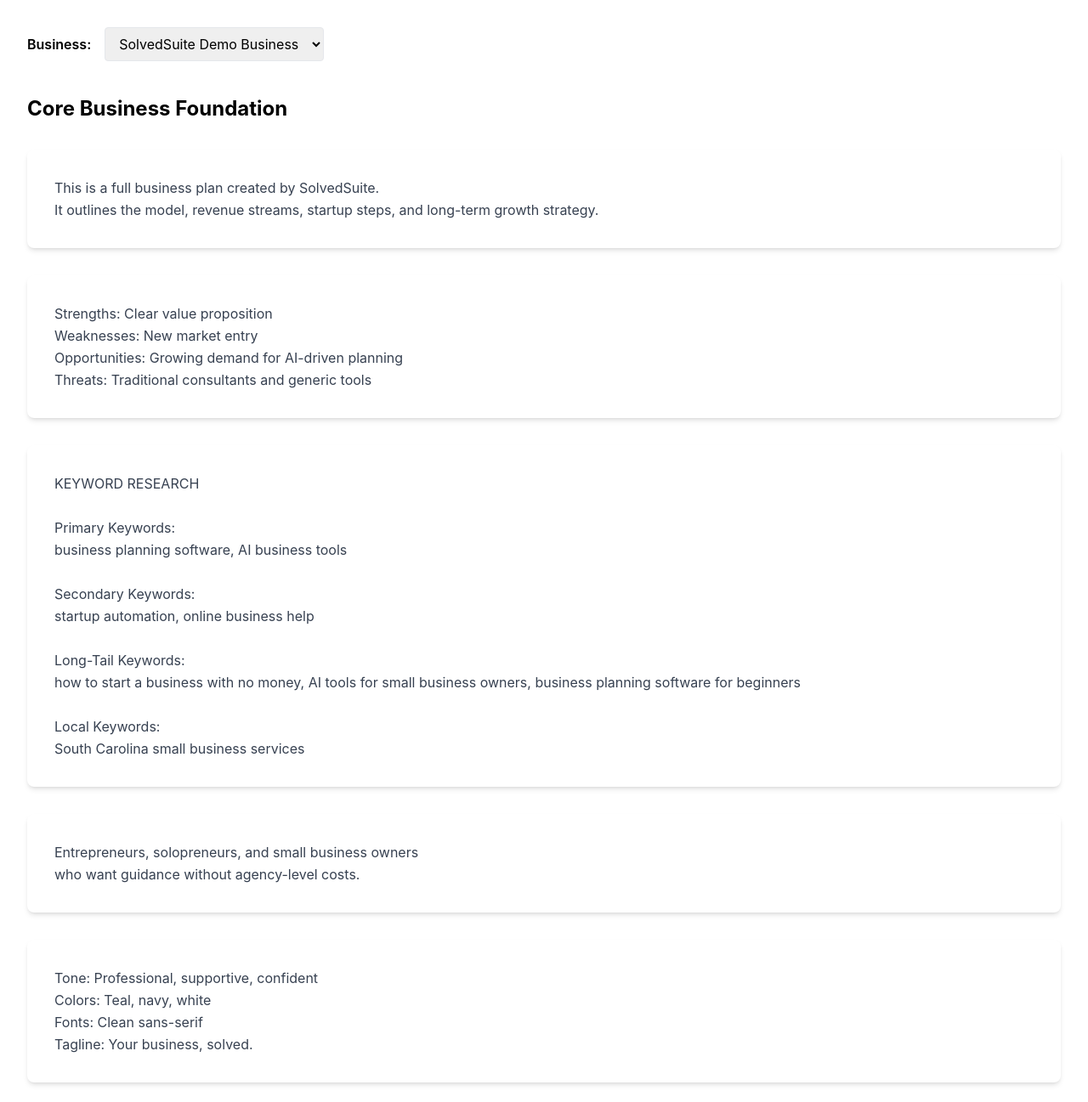
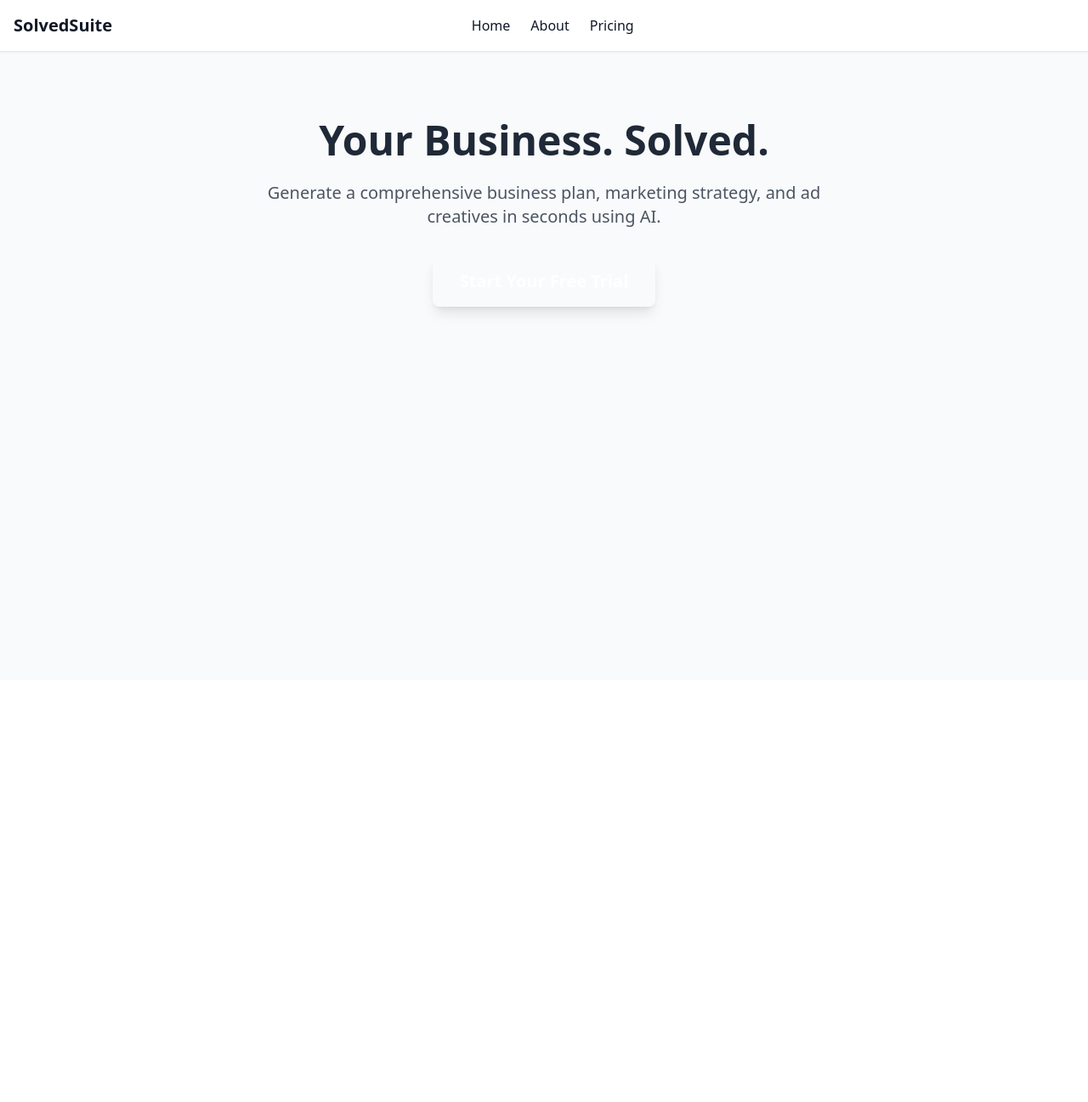
Before and after one commit to TheDigitalMimi/SS-team, a React (Vite) app: page / in a window 1280 px wide. Shown: the top 1297 px of the page at 85% size. After the commit the page ends 800 px from the top, so only its background shows below. Built offline with nearby package versions, Linux system fonts and the light colour scheme.

Commit message:
Add routing and navigation components to App

```diff
--- a/src/App.jsx
+++ b/src/App.jsx
@@ -1,96 +1,118 @@
 import { useState } from "react";
+import { BrowserRouter, Routes, Route, Link, Outlet } from "react-router-dom";
 import ResultsPage from "./components/results/ResultsPage";
 
+// --- 1. Navigation Menu Component ---
+function Navbar() {
+  return (
+    <nav className="p-4 border-b flex justify-between items-center bg-white shadow-sm">
+      <div className="font-bold text-xl text-teal-700">SolvedSuite</div>
+      <div className="hidden md:flex space-x-6">
+        <Link to="/" className="hover:text-teal-600 font-medium">Home</Link>
+        <Link to="/about" className="hover:text-teal-600 font-medium">About</Link>
+        <Link to="/pricing" className="hover:text-teal-600 font-medium">Pricing</Link>
+      </div>
+      <div>
+        <Link
+          to="/start"
+          className="bg-teal-600 text-white px-4 py-2 rounded-md hover:bg-teal-700 font-semibold transition"
+        >
+          Try Free
+        </Link>
+      </div>
+    </nav>
+  );
+}
+
+// --- 2. Page Layout (Adds Navbar to every page) ---
+function Layout() {
+  return (
+    <div className="min-h-screen bg-gray-50 text-gray-900 font-sans">
+      <Navbar />
+      <Outlet />
+    </div>
+  );
+}
+
+// --- 3. Public Pages ---
+function Home() {
+  return (
+    <div className="flex flex-col items-center justify-center py-20 px-4 text-center">
+      <h1 className="text-5xl font-extrabold mb-6 text-gray-800">Your Business. Solved.</h1>
+      <p className="text-xl text-gray-600 mb-8 max-w-2xl">
+        Generate a comprehensive business plan, marketing strategy, and ad creatives in seconds using AI.
+      </p>
+      <Link to="/start" className="bg-teal-600 text-white px-8 py-4 rounded-lg text-xl font-bold hover:bg-teal-700 shadow-lg transition">
+        Start Your Free Trial
+      </Link>
+    </div>
+  );
+}
+
+function About() {
+  return <div className="p-10 text-center text-2xl">About SolvedSuite</div>;
+}
+
+function Pricing() {
+  return <div className="p-10 text-center text-2xl">Pricing Plans</div>;
+}
+
+// --- 4. The "Try Free" Input Page ---
+function GeneratorStart() {
+  const [idea, setIdea] = useState("");
+
+  return (
+    <div className="max-w-2xl mx-auto mt-16 p-8 bg-white border border-gray-200 rounded-xl shadow-xl">
+      <h2 className="text-3xl font-bold mb-6 text-gray-800">Tell us about your idea</h2>
+      <div className="space-y-6">
+        <div>
+            <label className="block text-sm font-medium text-gray-700 mb-1">Your Name</label>
+            <input type="text" placeholder="e.g. Jane Doe" className="w-full p-3 border border-gray-300 rounded-lg focus:ring-2 focus:ring-teal-500 outline-none" />
+        </div>
+        <div>
+            <label className="block text-sm font-medium text-gray-700 mb-1">Location</label>
+            <input type="text" placeholder="e.g. Bennettsville, SC" className="w-full p-3 border border-gray-300 rounded-lg focus:ring-2 focus:ring-teal-500 outline-none" />
+        </div>
+        <div>
+            <label className="block text-sm font-medium text-gray-700 mb-1">Business Idea</label>
+            <textarea
+                value={idea}
+                onChange={(e) => setIdea(e.target.value)}
+                placeholder="Describe what you want to build..."
+                className="w-full p-3 border border-gray-300 rounded-lg h-32 focus:ring-2 focus:ring-teal-500 outline-none"
+            ></textarea>
+        </div>
+
+        <Link
+            to="/dashboard"
+            className="block text-center w-full bg-teal-600 text-white py-3 rounded-lg font-bold text-lg hover:bg-teal-700 transition"
+        >
+          Generate My Plan
+        </Link>
+      </div>
+    </div>
+  );
+}
+
+// --- 5. Main App Component ---
 export default function App() {
+  // Your existing state logic stays here
   const [businesses] = useState([
     {
       id: "biz-1",
       name: "SolvedSuite Demo Business",
-
       core: {
-        businessPlan: `This is a full business plan created by SolvedSuite.
-It outlines the model, revenue streams, startup steps, and long-term growth strategy.`,
-
-        swotAnalysis: `Strengths: Clear value proposition
-Weaknesses: New market entry
-Opportunities: Growing demand for AI-driven planning
-Threats: Traditional consultants and generic tools`,
-
-        keywordResearch: {
-          primary: ["business planning software", "AI business tools"],
-          secondary: ["startup automation", "online business help"],
-          longTail: [
-            "how to start a business with no money",
-            "AI tools for small business owners",
-            "business planning software for beginners"
-          ],
-          local: ["South Carolina small business services"]
-        },
-
-        targetCustomers: `Entrepreneurs, solopreneurs, and small business owners
-who want guidance without agency-level costs.`,
-
-        branding: `Tone: Professional, supportive, confident
-Colors: Teal, navy, white
-Fonts: Clean sans-serif
-Tagline: Your business, solved.`,
-
-        competitorAnalysis: `Competitors include consultants and one-off AI tools.
-SolvedSuite delivers a full, structured business package instead.`,
-
-        financialProjections: `Estimated monthly revenue: $5,000–$15,000
-Low overhead, scalable model, strong margins.`
+        businessPlan: "This is a full business plan created by SolvedSuite...",
+        swotAnalysis: "Strengths: Clear value proposition...",
+        keywordResearch: { primary: ["business"], secondary: [], longTail: [], local: [] },
+        targetCustomers: "Entrepreneurs...",
+        branding: "Tone: Professional...",
+        competitorAnalysis: "Competitors include...",
+        financialProjections: "Estimated revenue..."
       },
-
       growth: {
-        adSets: [
-          {
-            id: "adset-1",
-            images: [
-              {
-                imageUrl: "https://via.placeholder.com/400x300",
-                headline: "Build Smarter",
-                copy: "Let SolvedSuite handle the planning.",
-                cta: "Get Started",
-                platform: "Facebook"
-              },
-              {
-                imageUrl: "https://via.placeholder.com/400x300",
-                headline: "Your Business, Solved",
-                copy: "Everything you need in one place.",
-                cta: "Learn More",
-                platform: "Instagram"
-              },
-              {
-                imageUrl: "https://via.placeholder.com/400x300",
-                headline: "Skip the Guesswork",
-                copy: "A full business plan, done for you.",
-                cta: "Try It Now",
-                platform: "Google Ads"
-              }
-            ]
-          }
-        ],
-
-        contentCalendar: `Week 1:
-• Introduction post
-• Problem awareness
-• Value teaser
-
-Week 2:
-• Educational post
-• Tip-based content
-• Soft CTA
-
-Week 3:
-• Social proof
-• FAQ
-• Reminder
-
-Week 4:
-• Offer highlight
-• Recap
-• Next steps`
+        adSets: [],
+        contentCalendar: "Week 1: Introduction..."
       }
     }
   ]);
@@ -98,10 +120,28 @@
   const [activeBusinessId, setActiveBusinessId] = useState(businesses[0].id);
 
   return (
-    <ResultsPage
-      businesses={businesses}
-      activeBusinessId={activeBusinessId}
-      setActiveBusinessId={setActiveBusinessId}
-    />
+    <BrowserRouter>
+      <Routes>
+        {/* Public Website Routes */}
+        <Route element={<Layout />}>
+          <Route path="/" element={<Home />} />
+          <Route path="/about" element={<About />} />
+          <Route path="/pricing" element={<Pricing />} />
+          <Route path="/start" element={<GeneratorStart />} />
+        </Route>
+
+        {/* Private Dashboard Route */}
+        <Route
+          path="/dashboard"
+          element={
+            <ResultsPage
+              businesses={businesses}
+              activeBusinessId={activeBusinessId}
+              setActiveBusinessId={setActiveBusinessId}
+            />
+          }
+        />
+      </Routes>
+    </BrowserRouter>
   );
 }
```
